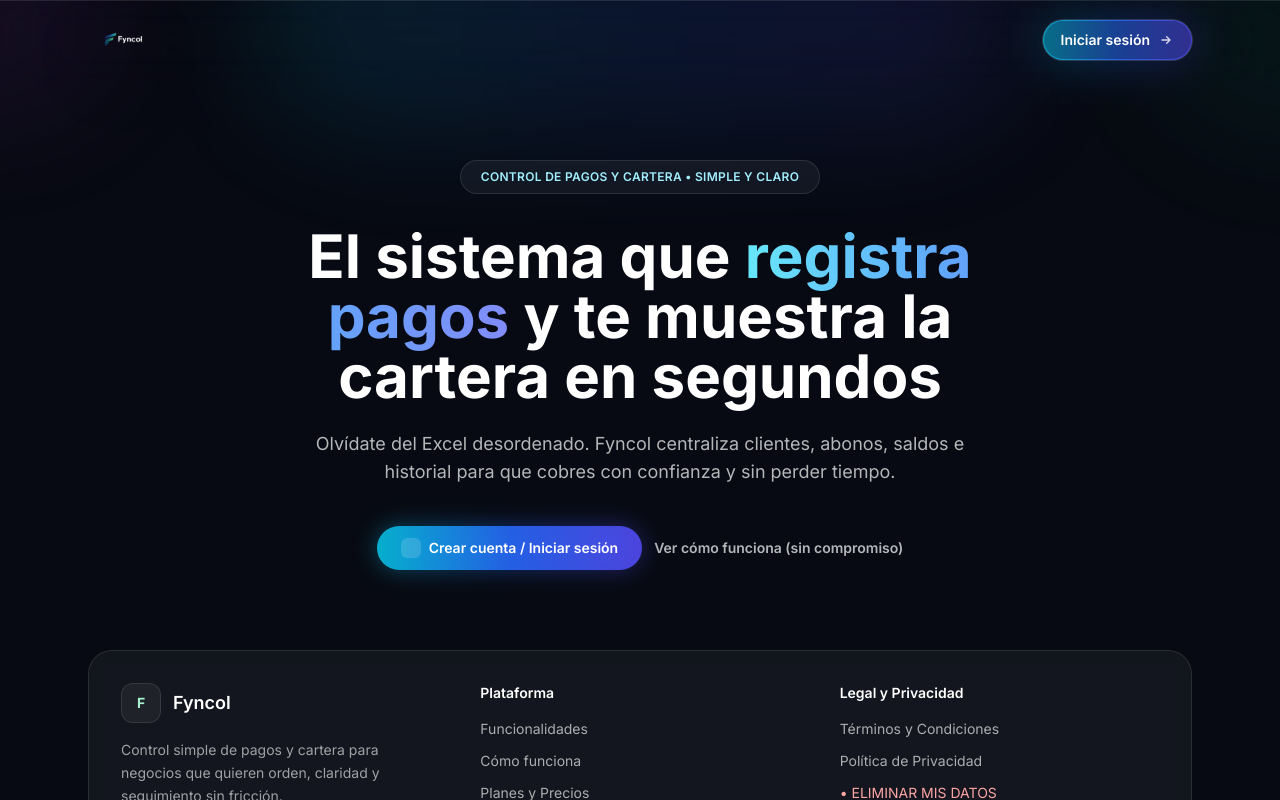
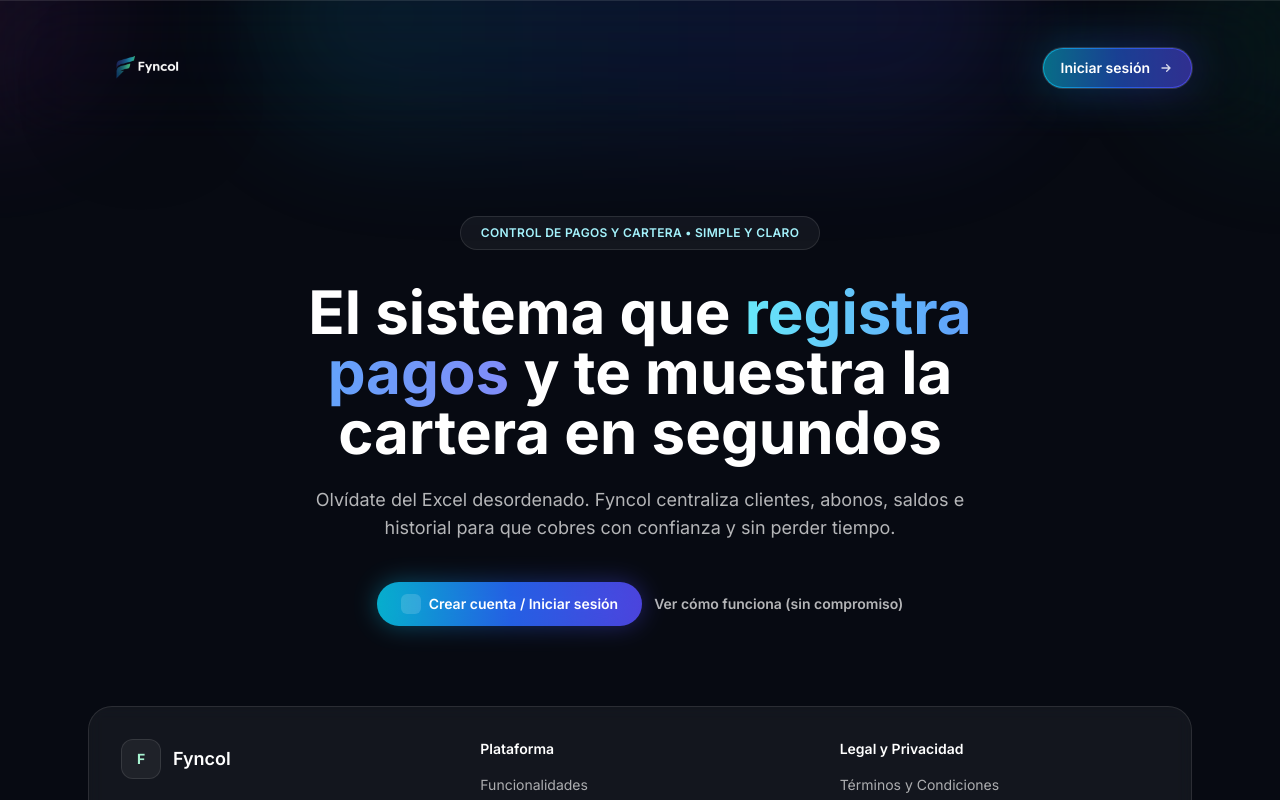
Before and after one commit to sazaba/fyncol, a React (Vite) app in the folder fyncol-client/: page / in a window 1280 px wide. Shown: the top 800 px of the page. Built offline with nearby package versions, Linux system fonts and the light colour scheme.

Commit message:
favicon4

```diff
--- a/fyncol-client/src/components/layout/Navbar.tsx
+++ b/fyncol-client/src/components/layout/Navbar.tsx
@@ -52,7 +52,8 @@ export default function Navbar({
         <div className="absolute inset-x-0 bottom-0 h-px bg-gradient-to-r from-transparent via-white/12 to-transparent" />
       </div>
 
-      <nav className="mx-auto flex w-full max-w-6xl items-center justify-between px-4 py-4 md:px-6">
+    <nav className="mx-auto flex w-full max-w-6xl items-center justify-between px-4 py-6 md:px-6 lg:py-7">
+
         {/* Logo SOLO (sin cuadro) */}
         <a
           href="/"
@@ -63,17 +64,19 @@ export default function Navbar({
   src={logo}
   alt={`${brand} logo`}
   className="
-              h-10 w-auto
-              sm:h-11
-              md:h-12
-              lg:h-12
+    h-14
+    sm:h-16
+    md:h-18
+    lg:h-20
+    w-auto
     object-contain
-              drop-shadow-[0_18px_40px_rgba(0,0,0,0.55)]
+    drop-shadow-[0_25px_60px_rgba(0,0,0,0.65)]
     transition
-              group-hover:brightness-110
-              group-hover:drop-shadow-[0_22px_60px_rgba(0,0,0,0.65)]
+    duration-300
+    group-hover:scale-105
   "
 />
+
         </a>
 
         {/* Right (desktop) */}
```
Also changed, not shown: 1 other file (tests, documents, lock files or other folders). Lines whose indentation alone changed are shown as unchanged.
